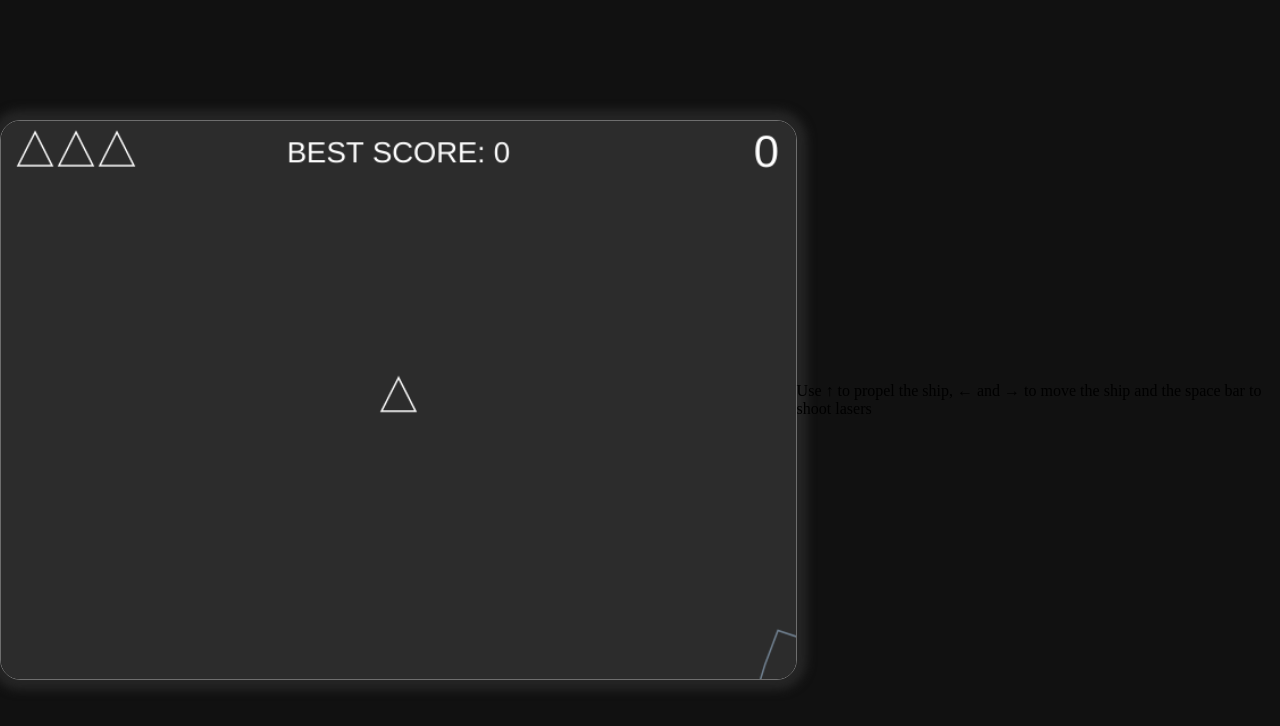
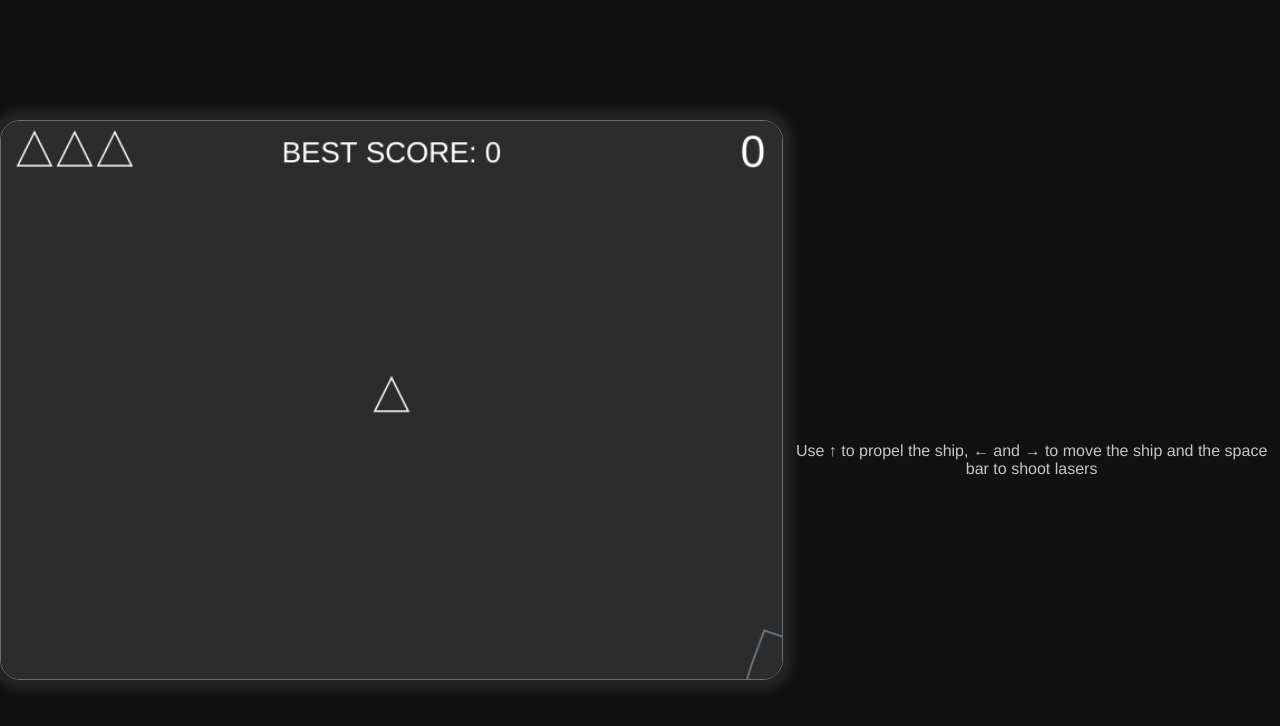
Before and after one commit to Margaux-dev/asteroids-game, a plain HTML site: page index.html in a window 1280 px wide. Drawn offline with Linux system fonts and the light colour scheme.

Commit message:
Update styles.css
Added p{}

```diff
--- a/styles.css
+++ b/styles.css
@@ -12,6 +12,14 @@ body{
 	background-color: rgba(17,17,17,1.00);
 }
 
+p{
+	margin-top: 50px;
+	margin-bottom: -70px;
+	color: #C6C6C6;
+	font-family: Helvetica, sans-serif;
+	text-align: center;
+}
+
 canvas{
 	width: 70vw;
 	height: 70vh;
```
